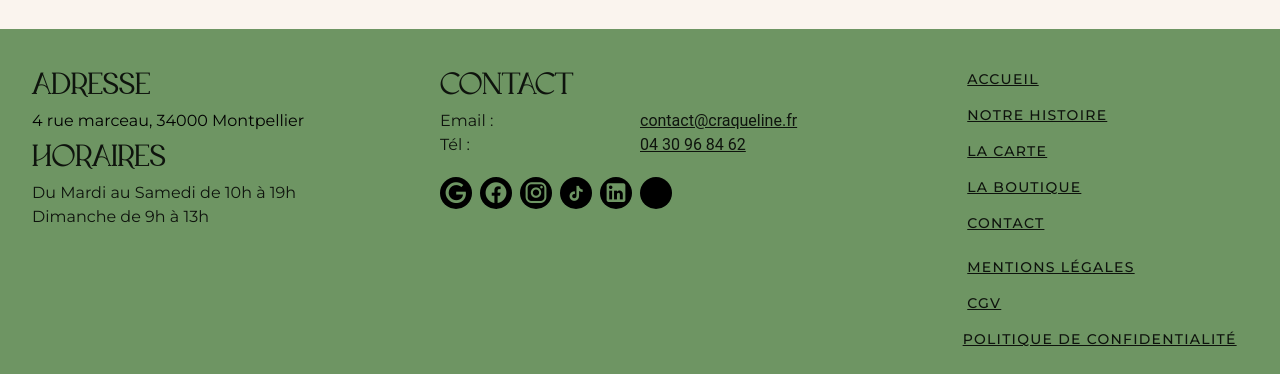
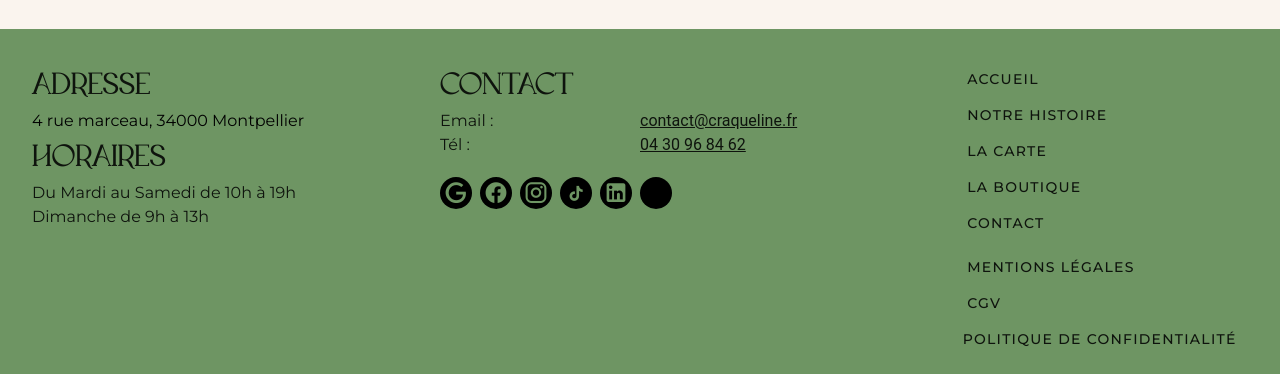
Before and after one commit to SamuelQuetin/craqueline, a Vue app: page / in a window 1280 px wide. Shown: the part 6144-6518 px from the top of the page. Built offline with nearby package versions, Linux system fonts and the light colour scheme.

Commit message:
Remove underlines from footer button text in `LeFooter.vue` for a cleaner design.

```diff
--- a/src/components/LeFooter.vue
+++ b/src/components/LeFooter.vue
@@ -125,35 +125,35 @@
         <v-btn
             variant="text"
             @click="scrollTo('#section-1')">
-          <p><u>Accueil</u></p>
+          <p>Accueil</p>
         </v-btn>
       </v-row>
       <v-row>
         <v-btn
             variant="text"
             @click="scrollTo('#section-2')">
-          <p><u>Notre Histoire</u></p>
+          <p>Notre Histoire</p>
         </v-btn>
       </v-row>
       <v-row>
         <v-btn
             variant="text"
             @click="scrollTo('#section-3')">
-          <p><u>La Carte</u></p>
+          <p>La Carte</p>
         </v-btn>
       </v-row>
       <v-row>
         <v-btn
             variant="text"
             @click="scrollTo('#section-4')">
-          <p><u>La Boutique</u></p>
+          <p>La Boutique</p>
         </v-btn>
       </v-row>
       <v-row>
         <v-btn
             variant="text"
             @click="goTo('Contact')">
-          <p><u>Contact</u></p>
+          <p>Contact</p>
         </v-btn>
       </v-row>
       <v-spacer class="py-4"></v-spacer>
@@ -161,21 +161,21 @@
         <v-btn
             variant="text"
         >
-          <p><u>Mentions légales</u></p>
+          <p>Mentions légales</p>
         </v-btn>
       </v-row>
       <v-row>
         <v-btn
             variant="text"
         >
-          <p><u>CGV</u></p>
+          <p>CGV</p>
         </v-btn>
       </v-row>
       <v-row>
         <v-btn
             variant="text"
         >
-          <p><u>Politique de confidentialité</u></p>
+          <p>Politique de confidentialité</p>
         </v-btn>
       </v-row>
     </v-col>
```
